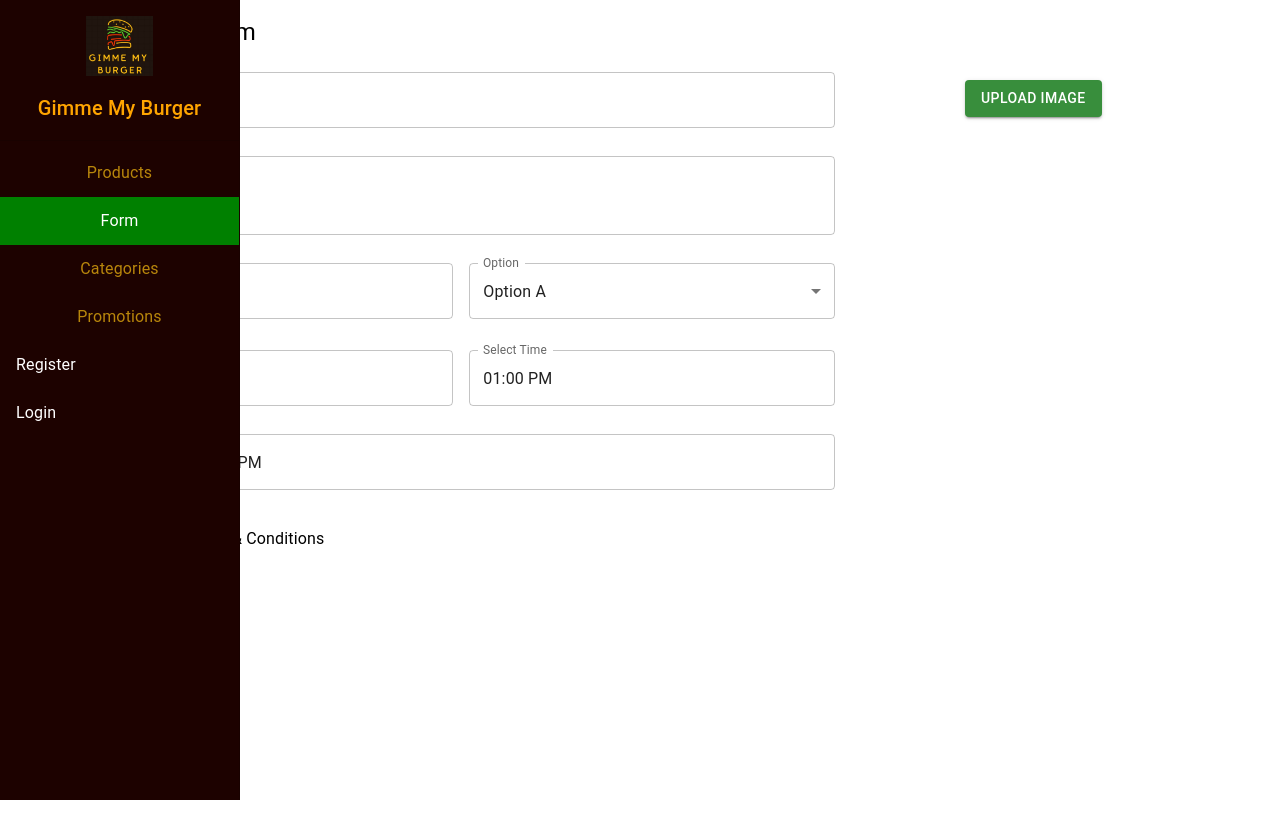
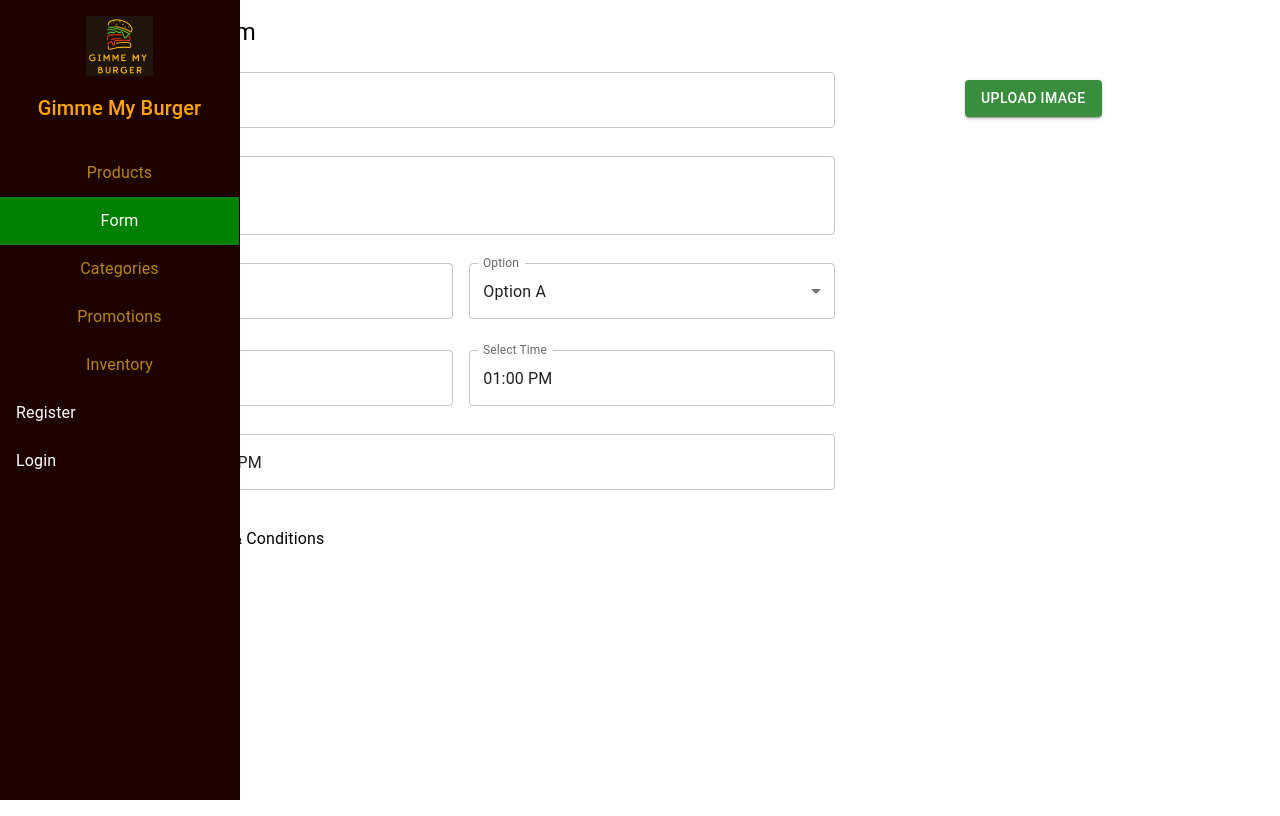
Before and after one commit to King1923/GimmeMyBurger, a React (Vite) app: page /form in a window 1280 px wide. Built offline with nearby package versions, Linux system fonts and the light colour scheme; no server answers.

Commit message:
fixed promotions and inventory

```diff
--- a/src/admin/AdminSideBar.jsx
+++ b/src/admin/AdminSideBar.jsx
@@ -106,7 +106,7 @@ const AdminSidebar = () => {
         <ListItem
           button
           component={NavLink}
-          to="/promotions"
+          to="/AdminPromotions"
           sx={{
             justifyContent: 'center',
             textAlign: 'center',
@@ -123,6 +123,28 @@ const AdminSidebar = () => {
           }}
         >
           <ListItemText primary="Promotions" />
+        </ListItem>
+
+        <ListItem
+          button
+          component={NavLink}
+          to="/inventory"
+          sx={{
+            justifyContent: 'center',
+            textAlign: 'center',
+            fontWeight: 'bold',
+            fontSize: '1.1rem',
+            color: 'inherit',
+            '&.active': {
+              color: 'white',
+              backgroundColor: 'green',
+            },
+            '&:hover': {
+              backgroundColor: 'yellow',
+            },
+          }}
+        >
+          <ListItemText primary="Inventory" />
         </ListItem>
 
         {user ? (
--- a/src/client/ClientNavBar.jsx
+++ b/src/client/ClientNavBar.jsx
@@ -54,7 +54,7 @@ const ClientNavbar = () => {
               Gimme My Burger
             </Typography>
           </Link>
-          <Link to="/tutorials" style={{ textDecoration: 'none', color: 'orange', marginRight: '15px' }}>
+          <Link to="/promotions" style={{ textDecoration: 'none', color: 'orange', marginRight: '15px' }}>
             <Typography>Home</Typography>
           </Link>
           <Link to="/menu" style={{ textDecoration: 'none', color: 'orange', marginRight: '15px' }}>
--- a/src/pages/Admin_AddPromotion.jsx
+++ b/src/pages/Admin_AddPromotion.jsx
@@ -35,7 +35,7 @@ function AddPromotion() {
             data.description = data.description.trim();
             http.post("/promotion", data)
                 .then(() => {
-                    navigate("/homepage");
+                    navigate("/Admin_Promotions");
                 });
         }
     });
--- a/src/pages/Admin_Inventory.jsx
+++ b/src/pages/Admin_Inventory.jsx
@@ -18,22 +18,10 @@ function Inventory() {
     };
 
     const getInventory = () => {
-        http.get('/inventory')
-            .then((res) => {
-                if (Array.isArray(res.data)) {
-                    setInventoryList(res.data); // Directly set if it's an array
-                } else if (res.data && Array.isArray(res.data.inventory)) {
-                    setInventoryList(res.data.inventory); // Handle nested arrays
-                } else {
-                    setInventoryList([]); // Fallback to an empty array if no valid data
-                }
-            })
-            .catch((err) => {
-                console.error('Error fetching inventory:', err);
-                setInventoryList([]); // Prevent errors by setting an empty array on failure
+        http.get('/inventory').then((res) => {
+            setInventoryList(res.data);
         });
     };
-
 
     const searchInventory = () => {
         http.get(`/inventory?search=${search}`).then((res) => {
@@ -93,7 +81,8 @@ function Inventory() {
 
                 {/* Inventory List */}
                 <Grid container spacing={2}>
-                    {inventoryList.map((inventory) => (
+                    {Array.isArray(inventoryList) && inventoryList.length > 0 ? (
+                        inventoryList.map((inventory) => (
                             <Grid item xs={12} md={6} lg={4} key={inventory.itemId}>
                                 <Card>
                                     <CardContent>
@@ -122,8 +111,12 @@ function Inventory() {
                                     </CardContent>
                                 </Card>
                             </Grid>
-                    ))}
+                        ))
+                    ) : (
+                        <Typography>No inventory items found.</Typography>
+                    )}
                 </Grid>
+
             </Box>
         </Box>
     );
--- a/src/pages/Login.jsx
+++ b/src/pages/Login.jsx
@@ -7,7 +7,7 @@ import http from '../http';
 import { ToastContainer, toast } from 'react-toastify';
 import 'react-toastify/dist/ReactToastify.css';
 import UserContext from '../contexts/UserContext';
-import ClientNavbar from '../client/ClientNavBar';
+import ClientNavbar from '../client/ClientNavbar';
 
 function Login() {
     const navigate = useNavigate();
--- a/src/pages/ProfileInfo.jsx
+++ b/src/pages/ProfileInfo.jsx
@@ -17,7 +17,9 @@ import { useParams, useNavigate } from 'react-router-dom';
 import http from '../http';
 import { toast } from 'react-toastify';
 import defaultProfile from '../assets/profile.webp';
-import ClientNavbar from '../client/ClientNavBar';
+import ClientNavbar from '../client/ClientNavbar';
+
+
 
 function ProfileInfo() {
   const { id } = useParams();
--- a/src/pages/User_Home.jsx
+++ b/src/pages/User_Home.jsx
@@ -99,11 +99,6 @@ function Promotions() {
           <IconButton color="primary" onClick={onClickClear}>
             <Clear />
           </IconButton>
-          <Link to="/addpromotion" style={{ marginLeft: 'auto' }}>
-            <Button variant="contained" startIcon={<Add />}>
-              Add Promotion
-            </Button>
-          </Link>
         </Box>
 
         <Box
@@ -146,11 +141,6 @@ function Promotions() {
                   <Typography variant="h6" sx={{ flexGrow: 1 }}>
                     {promotion.title}
                   </Typography>
-                  <Link to={`/editpromotion/${promotion.id}`}>
-                    <IconButton color="primary" sx={{ padding: '4px' }}>
-                      <Edit />
-                    </IconButton>
-                  </Link>
                 </Box>
                 <Box sx={{ display: 'flex', alignItems: 'center', mb: 1 }} color="text.secondary">
                   <AccessTime sx={{ mr: 1 }} />
```
Lines whose indentation alone changed are shown as unchanged.
